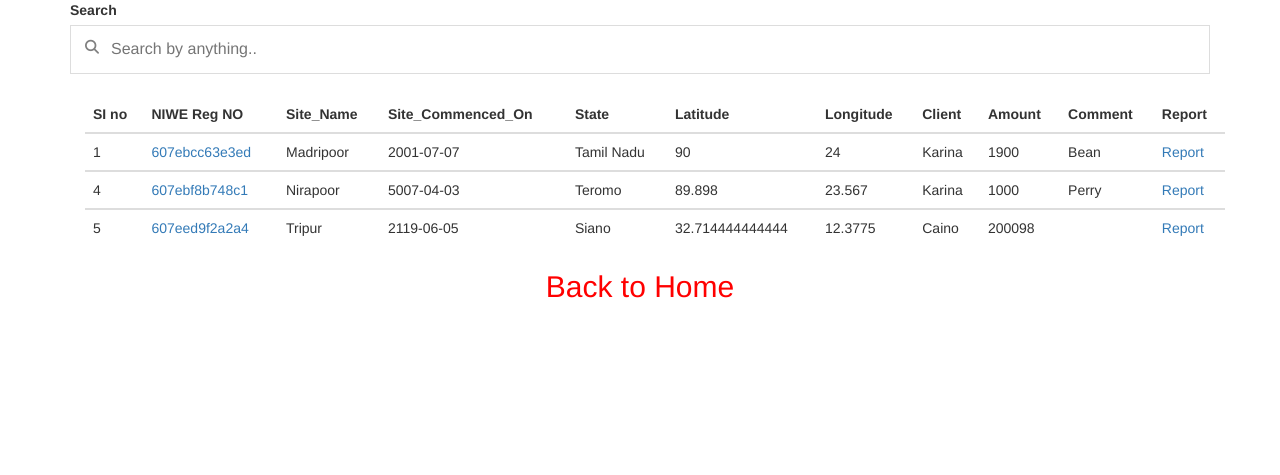
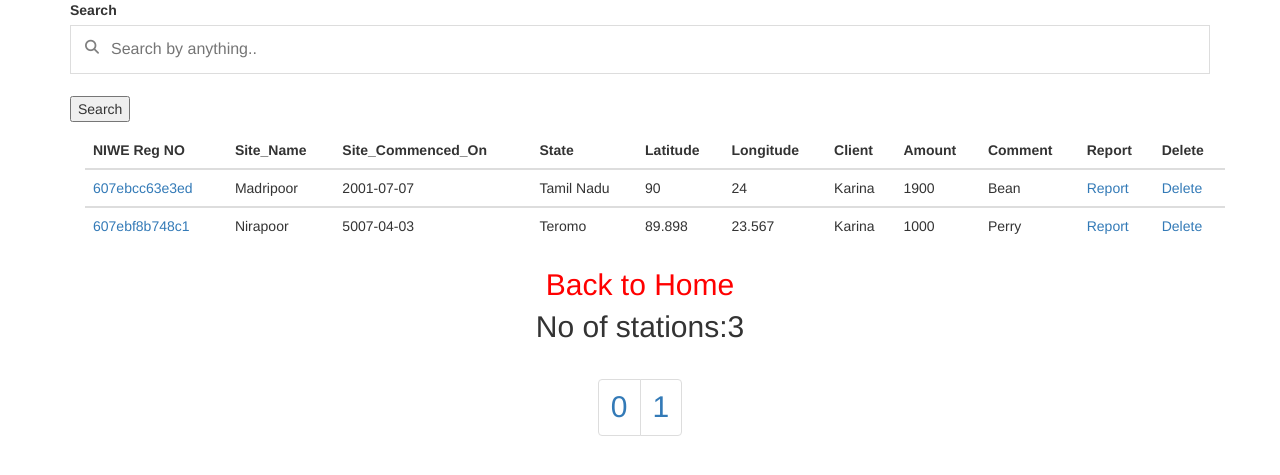
Before and after one commit to Prototype4988/RegPortal, a PHP site: page /Reg/view.php in a window 1280 px wide. Shown: the part 186-661 px from the top of the page. Run offline with PHP 8.4, Linux system fonts and the light colour scheme; data comes from the database, SQL or seed files in the repository; some libraries are stand-ins or nearby versions.

Commit message:
Update view.php

```diff
--- a/Reg/view.php
+++ b/Reg/view.php
@@ -47,14 +47,49 @@
 	<div class="container">
 
        <div class="fontuser">
-      <p> <label><b>Search</b></label><input type="text" id="myInput" onkeyup="myFunction()" placeholder="Search by anything..">
+        <form method="post" action="1-form.php">
+      <p> <label><b>Search</b></label><input type="text" id="myInput" name="search" onkeyup="myFunction()" placeholder="Search by anything.."></p>
+        <input type="submit" value="Search"/>
+    </form>
       <i class="fas fa-search"></i></p>
   </div>
 
 
 <?php
 $pdo = new PDO("mysql:host=localhost;dbname=NIWE;port=3306",'root','root' );
-$stmt=$pdo->query("select * from register");
+
+
+$stmt1=$pdo->query("select count(Station_name) as num from register");
+$user=$stmt1->fetch(PDO::FETCH_ASSOC);
+if($user === false)
+{
+  echo "Bad value";
+}
+
+$start = 0;  $per_page = 2;
+    $page_counter = 0;
+    $next = $page_counter + 1;
+    $previous = $page_counter - 1;
+
+    if(isset($_GET['start'])){
+     $start = $_GET['start'];
+     $page_counter =  $_GET['start'];
+     $start = $start *  $per_page;
+     $next = $page_counter + 1;
+     $previous = $page_counter - 1;
+    }
+    // query to get messages from messages table
+
+
+
+
+
+    // count total number of rows in students table
+
+    $count = $user['num'];
+    // calculate the pagination number by dividing total number of rows with per page.
+    $paginations = ceil($count / $per_page);
+$stmt=$pdo->query( "SELECT * FROM register LIMIT $start, $per_page");
 echo '<div class="container">';
 
      	echo '<table class="table table-hover">';
@@ -62,9 +97,7 @@ echo '<div class="container">';
 
   		echo '<thead>';
   		echo "<tr>";
-  		echo "<th>";
-  		echo "SI no";
-  		echo "</th>";
+
   		echo "<th>";
   		echo "NIWE Reg NO";
   		echo "</th>";
@@ -95,14 +128,16 @@ echo '<div class="container">';
       echo "<th>";
       echo "Report";
       echo "</th>";
+       echo "<th>";
+      echo "Delete";
+      echo "</th>";
   		echo "</tr>";
   		echo '</thead>';
   		while($row=$stmt->fetch(PDO::FETCH_ASSOC) )
   	{
   		echo '<tbody id="myTable">';
   		echo "<tr><td>";
-  		echo(htmlentities($row['SI_no']));
-  		echo "</td><td>";
+
   		echo '<a href="edit.php?edit='.$row['SI_no'].'">'.$row['NIWE_Reg_No'].'</a>';
   		echo "</td><td>";
 		echo(htmlentities($row['Station_name']));
@@ -122,6 +157,8 @@ echo '<div class="container">';
   		echo(htmlentities($row['comment']));
       echo "</td><td>";
       echo '<a href="report.php?userid='.$row['SI_no'].'">Report</a>';
+      echo "</td><td>";
+      echo '<a href="del.php?userid='.$row['SI_no'].'">Delete</a>';
 
   		echo "</td></tr>";
 
@@ -135,6 +172,7 @@ echo '<div class="container">';
     echo "</div>";
 
 
+
   if(isset($_SESSION['error']))
     {
       echo '<p style="color:red">'.$_SESSION['error']."</p> \n";
@@ -145,7 +183,18 @@ echo '<div class="container">';
       echo '<p style="color:green">'.$_SESSION['success']."</p> \n";
       unset($_SESSION['success']);
     }
+
+
+
+
+
+
 ?>
+
+
+
+
+
   	<script>
 $(document).ready(function(){
   $("#myInput").on("keyup", function() {
@@ -158,13 +207,41 @@ $(document).ready(function(){
 </script>
 
 
-</div>
+
 
   	<footer style="text-align: center; font-size: 30px; ">
 
       <a href="home.html" style="color: red;" >Back to Home</a>
+      <p> No of stations:<?= $user['num'] ?></p>
+       <center>
+        <form method="GET">
+            <ul class="pagination">
+            <?php
+
+                if($page_counter == 0){
+                    echo "<li><a href=?start=0 class='active'>0</a></li>";
+                    for($j=1; $j < $paginations; $j++) {
+                      echo "<li><a href=?start=$j>".$j."</a></li>";
+                   }
+                }else{
+                    echo "<li><a href=?start=$previous>Previous</a></li>";
+                    for($j=0; $j < $paginations; $j++) {
+                     if($j == $page_counter) {
+                        echo "<li><a href=?start=$j class='active'>".$j."</a></li>";
+                     }else{
+                        echo "<li><a href=?start=$j>".$j."</a></li>";
+                     }
+                  }if($j != $page_counter+1)
+                    echo "<li><a href=?start=$next>Next</a></li>";
+                }
+            ?>
+            </ul>
+          </form>
+            </center>
 
     </footer>
+    </div>
+
 
   </body>
   </html>
```
Lines whose indentation alone changed are shown as unchanged.
